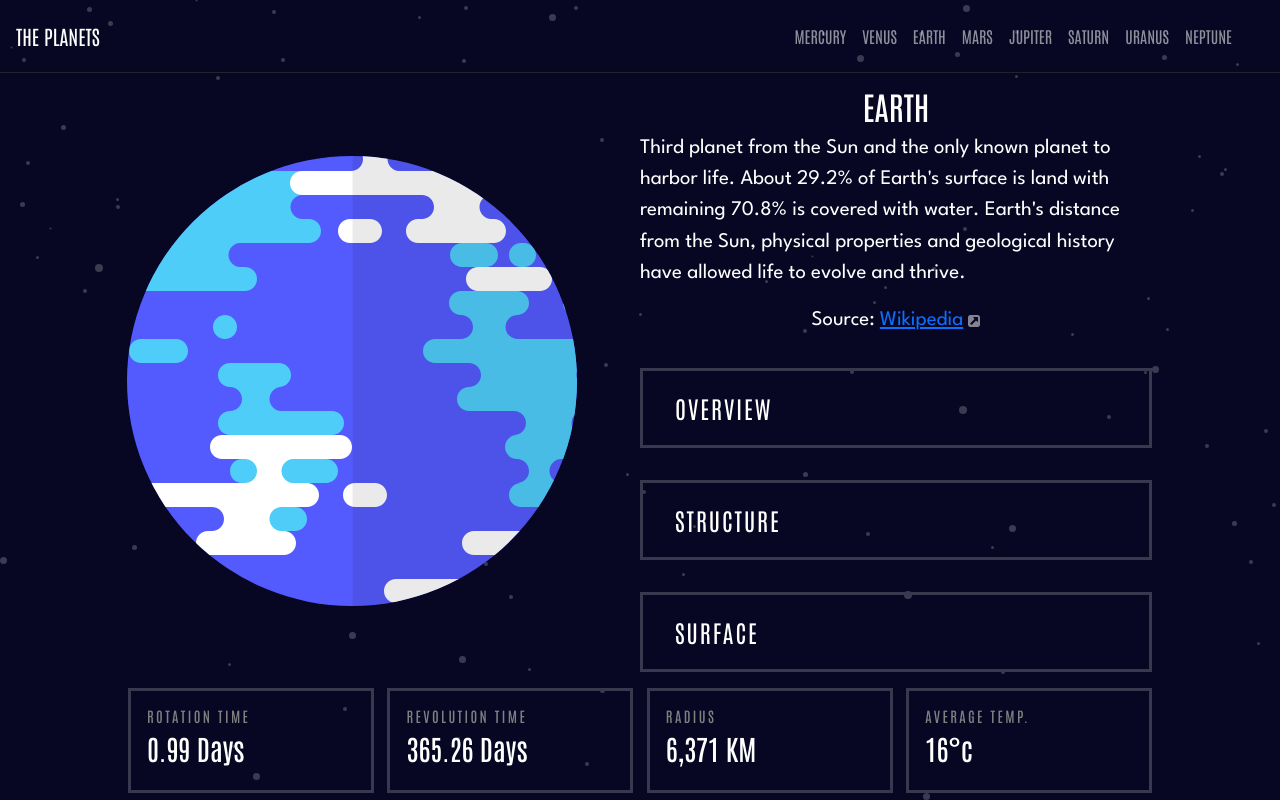
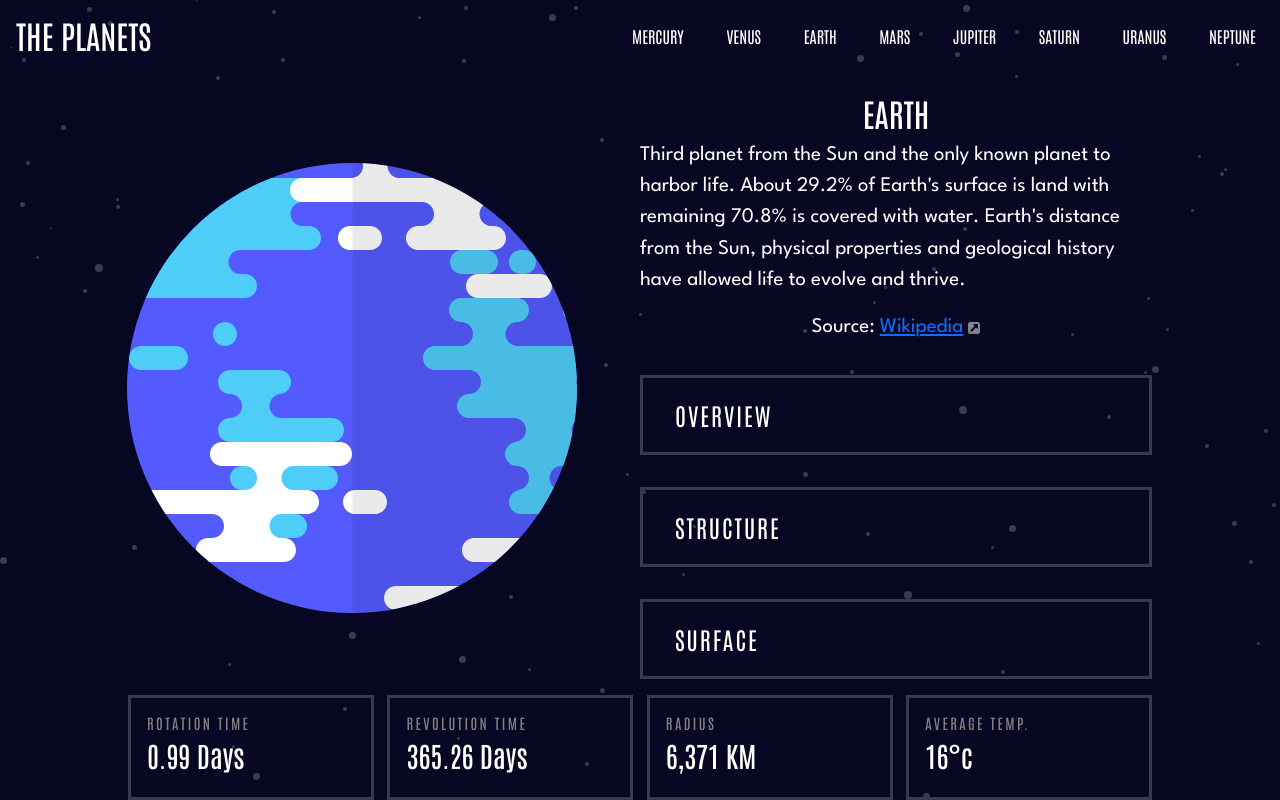
Before and after one commit to Nmelms/planets, a React (Create React App) app: page / in a window 1280 px wide. Built offline with nearby package versions, Linux system fonts and the light colour scheme.

Commit message:
remade navbar for desktop

```diff
--- a/src/components/NavBar.js
+++ b/src/components/NavBar.js
@@ -1,16 +1,12 @@
-import React from 'react'
-import {Navbar, Row, Col, Container, Nav} from 'react-bootstrap'
-import hamburgerIcon from '../assets/icon-hamburger.svg'
-import { Link } from "react-router-dom"
+import React from "react";
+import { Navbar, Row, Col, Container, Nav } from "react-bootstrap";
+import hamburgerIcon from "../assets/icon-hamburger.svg";
+import { Link } from "react-router-dom";
 
-
-
-export default function NavBar({handleClick}) {
-
-
+export default function NavBar({ handleClick }) {
   return (
-    <div  >
-      <Navbar  variant="dark" className="p-3 navBar h-25  border-dark border-bottom"  >
+    <nav className="navBar">
+      {/* <Navbar  variant="dark" className="p-3 navBar h-25  border-dark border-bottom"  >
         <Row className=" d-flex navRow justify-content-center" className="w-100">
          <Col className="d-flex navCol" >
           <Navbar.Brand className="align-self-start navTitle ml-2" href="/">THE PLANETS</Navbar.Brand>
@@ -27,7 +23,38 @@ export default function NavBar({handleClick}) {
             </Nav>
             </Col>
         </Row>
-      </Navbar>
-    </div>
-  )
+      </Navbar> */}
+      <h2>
+        <Link className="navLink" to="/">
+          THE PLANETS
+        </Link>
+      </h2>
+      <div className="planetLinks">
+        <Link className="navLink" to="/mercury">
+          MERCURY
+        </Link>
+        <Link className="navLink" to="/venus">
+          VENUS
+        </Link>
+        <Link className="navLink" to="/">
+          EARTH
+        </Link>
+        <Link className="navLink" to="/mars">
+          MARS
+        </Link>
+        <Link className="navLink" to="/jupiter">
+          JUPITER
+        </Link>
+        <Link className="navLink" to="/saturn">
+          SATURN
+        </Link>
+        <Link className="navLink" to="/uranus">
+          URANUS
+        </Link>
+        <Link className="navLink" to="/neptune">
+          NEPTUNE
+        </Link>
+      </div>
+    </nav>
+  );
 }
--- a/src/index.css
+++ b/src/index.css
@@ -1,98 +1,88 @@
 body {
   background-color: #070724;
-  background-image: url('./assets/background-stars.svg');
-  color: #FFFFFF;
-  font-family: 'Antonio', sans-serif;
+  background-image: url("./assets/background-stars.svg");
+  color: #ffffff;
+  font-family: "Antonio", sans-serif;
   margin: 0;
   max-width: 2600px;
 }
 
-.navBar{
-  color: #FFFFFF;
+.navBar {
+  color: #ffffff;
 }
 
-.planetDiv{
+.planetDiv {
   grid-area: pic;
-
 }
-.descriptBox{
+.descriptBox {
   grid-area: details;
-
 }
-.stats{
+.stats {
   grid-area: stats;
 }
-.infoSelect{
+.infoSelect {
   grid-area: infoSelect;
 }
-.listItem:hover{
-  background-color: #2A2D80 !important;
+.listItem:hover {
+  background-color: #2a2d80 !important;
 }
-.listItem{
+.listItem {
   color: white;
 }
 
-
-
 @media screen and (min-width: 1px) and (max-width: 600px) {
-  .num{
-    display: none
+  .num {
+    display: none;
   }
-  .chevron{
+  .chevron {
     margin-left: auto;
     padding-bottom: 2rem;
   }
-  .menu{
+  .menu {
     padding: 0 2rem 0 2rem;
   }
-  .srcIcon{
-    padding-left: .1rem;
+  .srcIcon {
+    padding-left: 0.1rem;
   }
 
-  button{
+  button {
     background: transparent;
     border: none;
-    color: #38384F;
-
+    color: #38384f;
   }
-  button:hover{
+  button:hover {
     background-color: transparent !important;
-    color: white
-
+    color: white;
   }
-  .infoSelectItem button:hover{
-    color: none !important
+  .infoSelectItem button:hover {
+    color: none !important;
   }
 
-
-
-  .svg{
+  .svg {
     height: min-content;
   }
 
-
-  .mobilePlanet{
+  .mobilePlanet {
     display: flex;
     align-items: flex-end;
     padding-bottom: 1rem;
 
-    border-bottom: 1px solid #38384F;
-    font-family: 'League Spartan', sans-serif;
+    border-bottom: 1px solid #38384f;
+    font-family: "League Spartan", sans-serif;
     padding: 0 1rem 0 1rem;
   }
-  .iconCol{
-    width: 100vw !important
+  .iconCol {
+    width: 100vw !important;
   }
-  .hamburgerIcon{
+  .hamburgerIcon {
     height: auto;
     width: 10vw;
     margin-left: auto;
   }
-  .hamburgerIcon:hover{
+  .hamburgerIcon:hover {
     cursor: pointer;
   }
-  .wrapper{
-
+  .wrapper {
     display: grid;
     grid-template-areas:
       "infoSelect"
@@ -102,42 +92,38 @@ body {
     z-index: 1;
   }
 
-  .nav{
+  .nav {
     display: none !important;
-
   }
- .infoSelect{
+  .infoSelect {
     display: flex;
     justify-content: space-around;
-    border-bottom: 1px solid #38384F;
+    border-bottom: 1px solid #38384f;
     width: 100vw;
     margin-left: 0;
-
-
   }
- .planetDiv{
+  .planetDiv {
     position: relative;
     height: 50vh;
     display: flex;
     justify-content: center;
     align-items: center;
   }
- .planetImg{
-   transform: scale(.5) !important;
-   padding:0;
+  .planetImg {
+    transform: scale(0.5) !important;
+    padding: 0;
 
     max-width: 100%;
-   margin: 0
+    margin: 0;
   }
- .surfaceImg{
+  .surfaceImg {
     position: absolute;
     align-self: flex-end;
     z-index: 1;
     height: 30%;
     margin-bottom: 2rem;
-
   }
- .descriptBox{
+  .descriptBox {
     padding: 1rem;
     display: flex;
     flex-direction: column;
@@ -147,31 +133,30 @@ body {
     height: auto;
     overflow-y: hidden;
   }
- .descriptBox>h2{
-  font-family: 'Antonio', sans-serif;
+  .descriptBox > h2 {
+    font-family: "Antonio", sans-serif;
     font-weight: 700;
     font-size: 40px;
   }
- .descriptBox>p{
-  letter-spacing: .1ch;
-  font-family: 'League Spartan', sans-serif;
+  .descriptBox > p {
+    letter-spacing: 0.1ch;
+    font-family: "League Spartan", sans-serif;
     font-weight: 100;
   }
- .stats{
+  .stats {
     height: 30vh;
     padding: 1rem;
-
   }
- .stats>div{
+  .stats > div {
     display: flex;
     justify-content: center;
     align-items: center;
-   border: 1px solid #38384F;
+    border: 1px solid #38384f;
     padding: 0 1rem 0 1rem;
     margin-top: 1rem;
     height: 20%;
   }
- .stats>div>h4{
+  .stats > div > h4 {
     height: min-content;
     margin-bottom: 0;
     align-self: center;
@@ -179,63 +164,56 @@ body {
     font-weight: 700;
     font-size: 11px;
     color: rgb(168, 165, 165);
-   letter-spacing: .5ch;
-
-
+    letter-spacing: 0.5ch;
+  }
 }
 
-}
-
-@media screen and (min-width: 601px ) and (max-width: 1000px) {
-  .navCol{
+@media screen and (min-width: 601px) and (max-width: 1000px) {
+  .navCol {
     flex-direction: column;
     align-items: center;
   }
 
-
-  .wrapper{
+  .wrapper {
     max-width: 1440px;
     display: grid;
-    grid-template-rows: 2fr 2fr .5fr;
+    grid-template-rows: 2fr 2fr 0.5fr;
     grid-template-columns: 1fr 1fr;
     grid-template-areas:
       "pic pic"
       "details infoSelect"
       "stats stats";
   }
-  .hamburgerIcon{
+  .hamburgerIcon {
     display: none;
   }
-  .infoSelect{
+  .infoSelect {
     display: flex;
     flex-direction: column;
     justify-content: center;
     align-items: center;
     margin: 0 2rem;
     max-height: 90%;
-
   }
-  .infoSelectItem{
+  .infoSelectItem {
     display: flex;
     justify-content: space-between;
     margin-top: 1rem;
     width: 100%;
-
-
   }
-  .infoSelectItem button{
+  .infoSelectItem button {
     display: flex;
     margin-left: 5rem;
     height: 100%;
-    padding: .75em;
+    padding: 0.75em;
     width: 100%;
     background-color: transparent;
-    border: 3px solid #38384F !important;
+    border: 3px solid #38384f !important;
     color: white;
-    font-size: clamp(1rem, 1vw + 1rem, 3rem)
+    font-size: clamp(1rem, 1vw + 1rem, 3rem);
   }
 
-  .descriptBox{
+  .descriptBox {
     display: flex;
     flex-direction: column;
     max-height: 100%;
@@ -243,92 +221,105 @@ body {
     justify-content: center;
     overflow: auto;
   }
-  .descriptBox>p{
-    font-family: 'League Spartan', sans-serif;
+  .descriptBox > p {
+    font-family: "League Spartan", sans-serif;
     padding-top: 2rem;
-    font-size: clamp(.25rem, 1vw + 1rem, 2rem);
+    font-size: clamp(0.25rem, 1vw + 1rem, 2rem);
     max-height: 100%;
   }
-  .surfaceImg{
+  .surfaceImg {
     position: absolute;
     z-index: 2;
     max-height: 35%;
     align-self: flex-end;
   }
 
-  .stats{
+  .stats {
     margin: 0 1rem;
     display: flex;
     justify-content: space-between;
     max-height: 100%;
     margin-bottom: 1rem;
-    align-self: flex-start
+    align-self: flex-start;
   }
-  .statsItem{
-    border: 3px solid #38384F !important;
+  .statsItem {
+    border: 3px solid #38384f !important;
     width: 25%;
     margin: 0 1rem;
     min-height: 100px;
     padding: 1rem;
   }
-  .statsItem h3{
+  .statsItem h3 {
     font-size: clamp(1rem, 1vw + 1.5rem, 5rem);
-    letter-spacing: .15rem;
+    letter-spacing: 0.15rem;
   }
-  .statsItem h4{
+  .statsItem h4 {
     font-size: clamp(1rem, 90%, 5rem);
-      letter-spacing: .10rem;
+    letter-spacing: 0.1rem;
     color: gray;
-
   }
-  .nav{
+  .nav {
     display: flex;
     justify-content: space-evenly;
     align-items: center;
   }
 
-  .planetDiv{
+  .planetDiv {
     position: relative;
 
-    display:flex;
+    display: flex;
     justify-content: center;
     align-items: center;
   }
-  .planetImg{
+  .planetImg {
     padding: 2rem;
     max-height: 100%;
-
   }
 
-  .navTitle{
+  .navTitle {
     text-align: center;
     width: 100vw;
   }
-  .navBar{
+  .navBar {
     display: flex;
     align-items: center;
     justify-content: center;
-    max-height: 10vh;
+    max-height: 40vh;
+  }
 }
 
+@media screen and (min-width: 1001px) {
+  .navBar {
+    height: 10vh;
+    display: flex;
+    min-height: fit-content;
+    justify-content: space-between;
+    padding: 1rem 1rem 0 1rem;
+  }
+  .navLink {
+    text-decoration: none;
+    color: white;
+  }
+  .planetLinks {
+    display: flex;
+    margin: 0.5rem;
+    width: 50%;
+    justify-content: space-between;
+    align-items: flex-start;
   }
 
-@media screen and (min-width: 1001px){
-  .navBar{
-    max-height: 10vh;
-  }
-  .planetImg{
+  .planetImg {
     max-height: 80%;
   }
-  .surfaceImg{
+  .surfaceImg {
     position: absolute;
     z-index: 2;
     max-height: 20%;
     margin-top: 40%;
   }
-  .infoSelectItem button{
+  .infoSelectItem button {
     font-size: clamp(1rem, 1rem + 1vw, 1.5rem);
-    letter-spacing: .12rem;
+    letter-spacing: 0.12rem;
     align-items: center;
     text-align: center;
     display: flex;
@@ -337,86 +328,85 @@ body {
     width: 100%;
     height: 100%;
     color: white;
-    border: 3px solid #38384F !important;
+    border: 3px solid #38384f !important;
     background-color: transparent;
   }
-  .hamburgerIcon{
+  .hamburgerIcon {
     display: none;
   }
-  .infoSelectItem{
+  .infoSelectItem {
     border: none !important;
     height: 6em;
     padding-bottom: 1rem;
     border: 1px solid gray;
     margin-top: 1rem;
   }
-  .infoSelectItem button{
+  .infoSelectItem button {
     display: flex;
-    font-size: camp(1rem, 1rem + 1vh, 2rem)
+    font-size: camp(1rem, 1rem + 1vh, 2rem);
   }
-  button div{
+  button div {
     text-align: center;
     padding-top: 1rem;
   }
-  .descriptBox{
+  .descriptBox {
     display: flex;
     flex-direction: column;
     align-items: center;
     justify-content: flex-end;
-    height: 100%
+    height: 100%;
   }
-  .statsItem h4{
+  .statsItem h4 {
     font-size: 90%;
-    letter-spacing: .15rem;
+    letter-spacing: 0.15rem;
     color: gray;
   }
-  .descriptBox p{
-    font-family: 'League Spartan', sans-serif;
-    font-size: clamp(.5rem, 1vw + .5rem, 2rem)
+  .descriptBox p {
+    font-family: "League Spartan", sans-serif;
+    font-size: clamp(0.5rem, 1vw + 0.5rem, 2rem);
   }
 
-  .planetDiv{
+  .planetDiv {
     position: relative;
     display: flex;
     justify-content: center;
     align-items: center;
     padding-right: 4rem;
-    height: 100%
+    height: 100%;
   }
-  .navTitle{
+  .navTitle {
     width: 25vw;
   }
-  .navCol{
+  .navCol {
     width: 70vw;
   }
-  .navBar{
-    height: 50px;
+  .navBar {
+    /* height: 50px; */
   }
-  .nav{
+  .nav {
     display: flex;
     justify-content: flex-end;
   }
-  .wrapper{
+  .wrapper {
     padding: 0% 10% 0% 10%;
     display: grid;
     grid-template-columns: 50% 50%;
-    grid-template-rows: 2fr 2fr .5fr;
+    grid-template-rows: 2fr 2fr 0.5fr;
     grid-template-areas:
       "pic details"
       "pic infoSelect"
       "stats stats";
     height: 90vh;
   }
-  .stats{
+  .stats {
     max-height: 100%;
     display: flex;
     align-self: flex-end;
     justify-content: space-between;
   }
-  .statsItem{
-    border: 3px solid #38384F !important;
+  .statsItem {
+    border: 3px solid #38384f !important;
     width: 24%;
     padding: 1rem;
   }
-
 }
```
Lines whose indentation alone changed are shown as unchanged.
